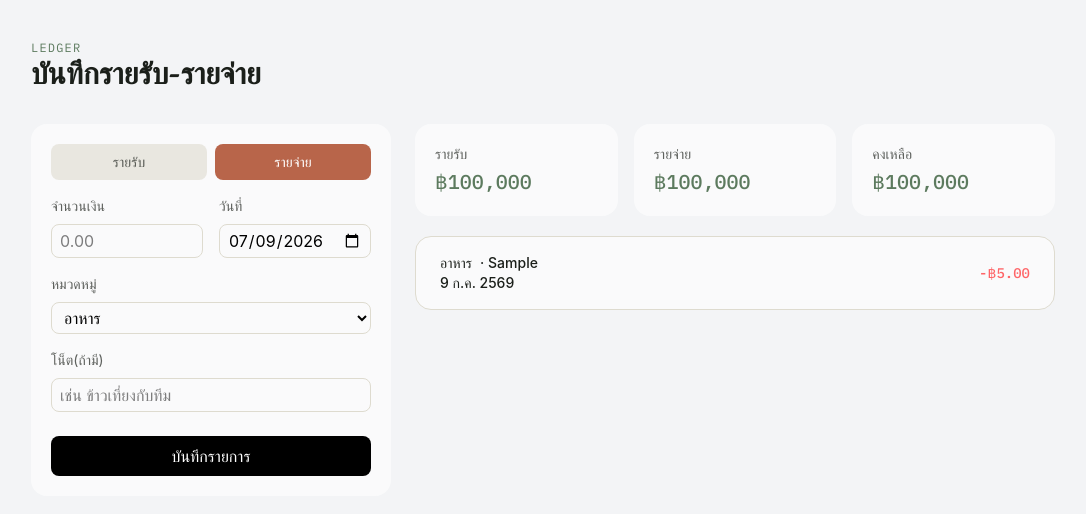
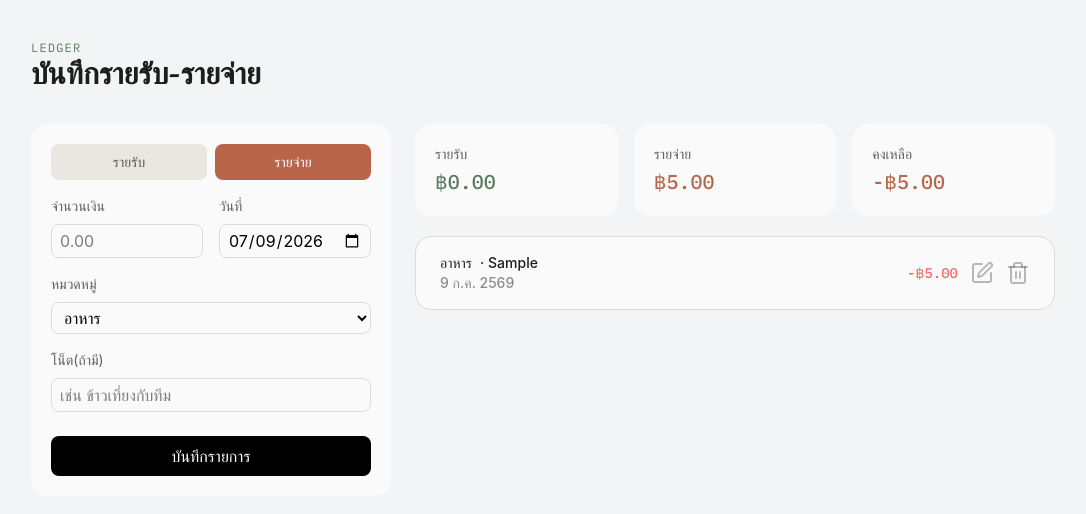
Before and after one commit to Naphat-Dev/expense-tracker, a React (Vite) app: page / in a window 1280 px wide. Both pictures are taken after typing "5", "Sample" into the empty fields and a click on the button "บันทึกรายการ". Shown: the top 514 px of the page, without its empty margins (97-1183 px from the left). Built offline with nearby package versions, Linux system fonts and the light colour scheme.

Commit message:
Add edit mode and delete item

```diff
--- a/package.json
+++ b/package.json
@@ -11,6 +11,7 @@
   },
   "dependencies": {
     "@tailwindcss/vite": "^4.3.2",
+    "lucide-react": "^1.23.0",
     "react": "^19.2.7",
     "react-dom": "^19.2.7",
     "tailwindcss": "^4.3.2",
--- a/src/App.tsx
+++ b/src/App.tsx
@@ -1,9 +1,10 @@
-import { useState } from 'react'
+import { useMemo, useState } from 'react'
 import type { Expense, ExpenseDraft } from './types/expense'
 import ExpenseForm from './components/ExpenseForm'
 import SummaryCards from './components/SummaryCards'
 import ExpenseList from './components/ExpenseList/ExpenseList'
 import { v4 as uuid } from 'uuid'
+import { toCents } from './utils/format'
 
 
 
@@ -21,6 +22,35 @@ function App() {
     console.log(newExpense)
   }
 
+  const deleteExpense = (id: string) => {
+    setExpense(expenses.filter((e) => e.id !== id))
+  }
+
+  const updateExpense = (id: string, draft: ExpenseDraft) => {
+    const updatedExpense: Expense = {
+      ...draft,
+      id,
+    }
+    setExpense(expenses.map((e) => (e.id === id ? updatedExpense : e)))
+  }
+
+  const summary = useMemo(() => {
+    let incomeCents = 0
+    let expenseCents = 0
+
+    for (const e of expenses) {
+      if (e.type === 'income') incomeCents += toCents(e.amount)
+      else expenseCents += toCents(e.amount)
+    }
+
+    return {
+      income: incomeCents / 100,
+      expense: expenseCents / 100,
+      balance: (incomeCents - expenseCents) / 100,
+    }
+  }, [expenses])
+
+
   return (
     <div className='bg-gray-100 min-h-screen px-4 py-10 sm:px-8 '>
       <header className='mx-auto mb-8 max-w-5xl'>
@@ -34,8 +64,8 @@ function App() {
         </div>
 
         <div>
-          <SummaryCards />
-          <ExpenseList expenses={expenses} />
+          <SummaryCards income={summary.income} expense={summary.expense} balance={summary.balance} />
+          <ExpenseList expenses={expenses} deleteExpense={deleteExpense} updateExpense={updateExpense} />
         </div>
       </main>
     </div>
--- a/src/components/ExpenseForm.tsx
+++ b/src/components/ExpenseForm.tsx
@@ -22,11 +22,11 @@ function ExpenseForm(props) {
   const [form, setForm] = useState(INITIAL_FORM)
   const [err, setErr] = useState(null)
 
-  function updateField(fieldName, value) {
+  const updateField = (fieldName, value) => {
     setForm((prevForm) => ({ ...prevForm, [fieldName]: value }))
   }
 
-  function handleSubmit(e) {
+  const handleSubmit = (e) => {
     e.preventDefault()
 
     const amount = Number(form.amount)
@@ -50,8 +50,18 @@ function ExpenseForm(props) {
     // console.log(form)
     props.addExpense(newdata);
 
-    setForm({  date: form.date, ...INITIAL_FORM })
+    setForm({ date: form.date, ...INITIAL_FORM })
     setErr(null)
+  }
+
+  const handleChange = (e) => {
+    let value = e.target.value
+
+    // ตัดเลข 0 นำหน้าออก แต่เก็บกรณี "0" เดี่ยวๆ หรือ "0.xx" ไว้
+    value = value.replace(/^0+(?=\d)/, '')
+
+    updateField('amount', value)
+
   }
 
   return (
@@ -89,7 +99,7 @@ function ExpenseForm(props) {
               step="0.01"
               required
               value={form.amount}
-              onChange={(e) => updateField('amount', e.target.value)}
+              onChange={handleChange}
             />
           </div>
           <div className='flex flex-col gap-2'>
--- a/src/components/ExpenseList/ExpenseItem.jsx
+++ b/src/components/ExpenseList/ExpenseItem.jsx
@@ -1,10 +1,96 @@
-import React from 'react';
+import React, { useState } from 'react';
 import { formatDate, formatCurrency } from '../../utils/format';
+import { LucideEdit, LucideTrash } from 'lucide-react';
+import { CATEGORIES } from '../../types/expense';
 
 
-function ExpenseItem({ expenses }) {
+
+function ExpenseItem({ expenses, deleteExpense, updateExpense }) {
 
     const { id, type, amount, date, category, note } = expenses;
+
+    const [editMode, setEditMode] = useState(false);
+
+    // รวมทุก field ที่แก้ไขได้ไว้ใน object เดียว
+    const [draft, setDraft] = useState({ category, note, amount, date, type })
+
+    const updateField = (fieldName, value) => {
+        setDraft((prev) => ({ ...prev, [fieldName]: value }))
+    }
+
+    const editHandler = () => {
+        setDraft({ category, note, amount, date, type })
+        setEditMode(true);
+    };
+
+    const saveHandler = () => {
+        updateExpense(id, draft)  // ส่งทั้งก้อนไปทีเดียว
+        setEditMode(false)
+    }
+
+    const amountHandler = (e) => {
+        let value = e.target.value
+
+        // ตัดเลข 0 นำหน้าออก แต่เก็บกรณี "0" เดี่ยวๆ หรือ "0.xx" ไว้
+        value = value.replace(/^0+(?=\d)/, '')
+
+        updateField('amount', value)
+    }
+
+    if (editMode) {
+        return (
+            <div className="divide-y divide-line rounded-2xl border border-line bg-white/60 px-6 py-4">
+                <div className='flex justify-between items-center'>
+                    <div className='flex flex-col'>
+                        <div className="flex items-center gap-2 text-sm font-medium text-ink">
+                            <select
+                                name="category"
+                                id="category"
+                                value={draft.category}
+                                onChange={(e) => updateField('category', e.target.value)}>
+
+                                {CATEGORIES.map((category) => (
+                                    <option key={category} value={category}>
+                                        {category}
+                                    </option>
+                                ))}
+                            </select>
+                            <input
+                                type="text"
+                                value={draft.note}
+                                onChange={(e) => updateField('note', e.target.value)} />
+                        </div>
+                        <div className="text-sm font-medium text-ink/50">
+                            <input
+                                type="date"
+                                value={draft.date}
+                                onChange={(e) => updateField('date', e.target.value)} />
+                        </div>
+                    </div>
+                    <div className='flex items-center gap-3'>
+                        <div className={`text-sm font-mono font-medium text-ink text-center ${type === 'income' ? 'text-sage' : 'text-red-400'} `}>
+                            {type === 'income' ? '+' : '-'}
+                            <input
+                                type="number"
+                                value={draft.amount}
+                                onChange={amountHandler} />
+                        </div>
+                        <select
+                            name="type"
+                            id="type"
+                            value={draft.type}
+                            onChange={(e) => updateField('type', e.target.value)}>
+                            <option value="expense">Expense</option>
+                            <option value="income">Income</option>
+                        </select>
+                        <button onClick={saveHandler} className="text-ink/30 transition hover:text-ink">Save</button>
+                        <button onClick={() => setEditMode(false)} className="text-ink/30 transition hover:text-ink">Cancel</button>
+                    </div>
+                </div>
+
+            </div>
+        );
+    }
 
     return (
         <div className="divide-y divide-line rounded-2xl border border-line bg-white/60 px-6 py-4">
@@ -14,10 +100,15 @@ function ExpenseItem({ expenses }) {
                         {category}
                         {note && <div className="text-sm font-medium text-ink">· {note}</div>}
                     </div>
-                    <div className="text-sm font-medium text-ink">{formatDate(date)}</div>
+                    <div className="text-sm font-medium text-ink/50">{formatDate(date)}</div>
                 </div>
-                <div className={`text-sm font-mono font-medium text-ink text-center ${type === 'income' ? 'text-sage' : 'text-red-400' } `}
-                >{type === 'income' ? '+' : '-'}{formatCurrency(amount)}</div>
+                <div className='flex items-center gap-3'>
+                    <div className={`text-sm font-mono font-medium text-ink text-center ${type === 'income' ? 'text-sage' : 'text-red-400'} `}>
+                        {type === 'income' ? '+' : '-'}{formatCurrency(amount)}
+                    </div>
+                    <button onClick={editHandler} className="text-ink/30 transition hover:text-ink"><LucideEdit /></button>
+                    <button onClick={() => deleteExpense(id)} className="text-ink/30 transition hover:text-clay"><LucideTrash /></button>
+                </div>
             </div>
 
         </div>
--- a/src/components/ExpenseList/ExpenseList.jsx
+++ b/src/components/ExpenseList/ExpenseList.jsx
@@ -16,7 +16,7 @@ function ExpenseList(props) {
 
     return (
         <div className='mt-5'>{expensesList.map((item) =>
-            <ExpenseItem key={item.id} expenses={item} />)}</div>
+            <ExpenseItem deleteExpense={props.deleteExpense} updateExpense={props.updateExpense} key={item.id} expenses={item} />)}</div>
     );
 }
 
--- a/src/components/SummaryCards.tsx
+++ b/src/components/SummaryCards.tsx
@@ -1,18 +1,31 @@
-function SummaryCards() {
+import { formatCurrency } from '../utils/format'
+
+
+interface SummaryCardsProps {
+  income: number
+  expense: number
+  balance: number
+}
+
+
+function SummaryCards({ income, expense, balance }: SummaryCardsProps) {
+
+  const cards = [
+    { label: 'รายรับ', value: income, color: 'text-sage' },
+    { label: 'รายจ่าย', value: expense, color: 'text-clay' },
+    { label: 'คงเหลือ', value: balance, color: balance >= 0 ? 'text-ink' : 'text-clay' },
+  ] as const
+
+
+
   return (
     <div className='grid gap-4 grid-cols-3'>
-      <div className='rounded-2xl border-line bg-white/60 p-5'>
-        <h2 className='text-sm text-ink/70'>รายรับ</h2>
-        <p className='mt-1 font-mono text-xl font-medium text-sage'>฿100,000</p>
-      </div>
-      <div className='rounded-2xl border-line bg-white/60 p-5'>
-        <h2 className='text-sm text-ink/70'>รายจ่าย</h2>
-        <p className='mt-1 font-mono text-xl font-medium text-sage'>฿100,000</p>
-      </div>
-      <div className='rounded-2xl border-line bg-white/60 p-5'>
-        <h2 className='text-sm text-ink/70'>คงเหลือ</h2>
-        <p className='mt-1 font-mono text-xl font-medium text-sage'>฿100,000</p>
-      </div>
+      {cards.map((C) => (
+        <div key={C.label} className='rounded-2xl border-line bg-white/60 p-5'>
+          <h2 className='text-sm text-ink/70'>{C.label}</h2>
+          <p className={`mt-1 font-mono text-xl font-medium ${C.color}`}>{formatCurrency(C.value)}</p>
+        </div>
+      ))}
     </div>
   )
 }
--- a/src/utils/format.ts
+++ b/src/utils/format.ts
@@ -17,3 +17,7 @@ export function formatCurrency(amount: number): string {
     minimumFractionDigits: 2,
   }).format(amount)
 }
+
+export function toCents(amount: number): number {
+  return Math.round(amount * 100)
+}
```
Also changed, not shown: test.txt (deleted), 1 other file (tests, documents, lock files or other folders).
